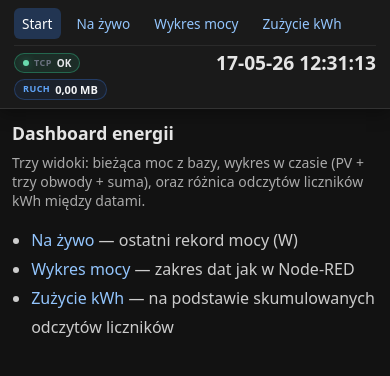
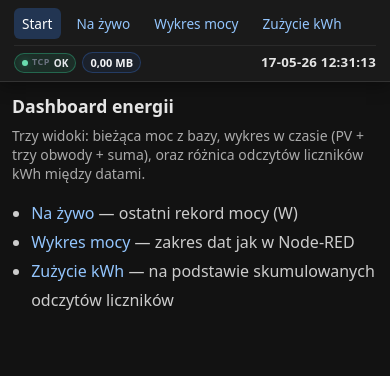
Before and after one commit to DybaMati/str_liczniki, a FastAPI app: page /start in a window 390 px wide. Shown: the top 376 px of the page. Run offline with FastAPI, Linux system fonts and the light colour scheme.

Commit message:
style(nav): osobny uklad statusu na mobile i desktopie
Co-authored-by: Cursor <cursoragent@cursor.com>

```diff
--- a/templates/base.html
+++ b/templates/base.html
@@ -46,11 +46,11 @@
     .nav-status {
       margin-left: auto;
       display: grid;
-      gap: 6px 10px;
+      gap: 6px 12px;
       max-width: 100%;
-      text-align: right;
       align-items: center;
-      grid-template-columns: 1fr auto;
+      width: min(100%, 520px);
+      grid-template-columns: 1fr minmax(0, max-content);
       grid-template-areas:
         "tcp clock"
         "traffic traffic";
@@ -61,10 +61,12 @@
       justify-self: end;
       font-variant-numeric: tabular-nums;
       white-space: nowrap;
-      line-height: 1.15;
-      color: #e5e5e5;
-      font-size: 20.8px;
+      line-height: 1.1;
+      color: #f8fafc;
+      font-size: clamp(1.2rem, 2.5vw, 2.05rem);
       font-weight: 600;
+      letter-spacing: 0.03em;
+      max-width: 100%;
     }
     #nav-traffic { grid-area: traffic; justify-self: start; }
     .nav-pill {
@@ -130,21 +132,10 @@
     .nav-pill-data .nav-pill-val { color: #f3f4f6; font-size: 12px; }
     @media (min-width: 721px) {
       .nav-status {
-        grid-template-columns: auto auto;
-        grid-template-areas:
-          "clock clock"
-          "tcp traffic";
-        justify-items: end;
-        gap: 8px 10px;
+        gap: 8px 14px;
         padding: 2px 0;
-      }
-      #nav-tcp { justify-self: end; }
-      #nav-traffic { justify-self: end; }
-      .nav-clock {
-        font-size: 2.05rem;
-        font-weight: 600;
-        color: #f8fafc;
-        letter-spacing: 0.04em;
+        width: auto;
+        min-width: 280px;
       }
       .nav-pill {
         font-size: 12px;
@@ -168,13 +159,24 @@
       .nav-status {
         flex: 1 0 100%;
         width: 100%;
+        min-width: 0;
         margin-left: 0;
         padding-top: 6px;
         border-top: 1px solid #2a2a2a;
-        gap: 5px 8px;
+        gap: 4px 6px;
+        grid-template-columns: auto auto minmax(0, 1fr);
+        grid-template-areas: "tcp traffic clock";
       }
-      .nav-clock { font-size: 19.2px; }
-      .nav-pill { font-size: 10px; padding: 3px 8px; gap: 5px; }
+      #nav-tcp { justify-self: start; }
+      #nav-traffic { justify-self: center; }
+      .nav-clock {
+        justify-self: end;
+        font-size: clamp(11px, 3.4vw, 15px);
+        color: #e5e5e5;
+        letter-spacing: 0.02em;
+      }
+      .nav-pill-data .nav-pill-label { display: none; }
+      .nav-pill { font-size: 10px; padding: 3px 7px; gap: 4px; }
       .nav-pill-dot { width: 6px; height: 6px; }
       .nav-pill-data .nav-pill-val { font-size: 11px; }
     }
@@ -200,11 +202,11 @@
         <span class="nav-pill-label">TCP</span>
         <span class="nav-pill-val" id="nav-tcp-text">...</span>
       </span>
-      <div class="nav-clock" id="nav-clock">--</div>
       <span class="nav-pill nav-pill-data" id="nav-traffic">
         <span class="nav-pill-label">Ruch</span>
         <span class="nav-pill-val" id="nav-traffic-val">0,00 MB</span>
       </span>
+      <div class="nav-clock" id="nav-clock">--</div>
     </div>
   </nav>
   <main>
```
